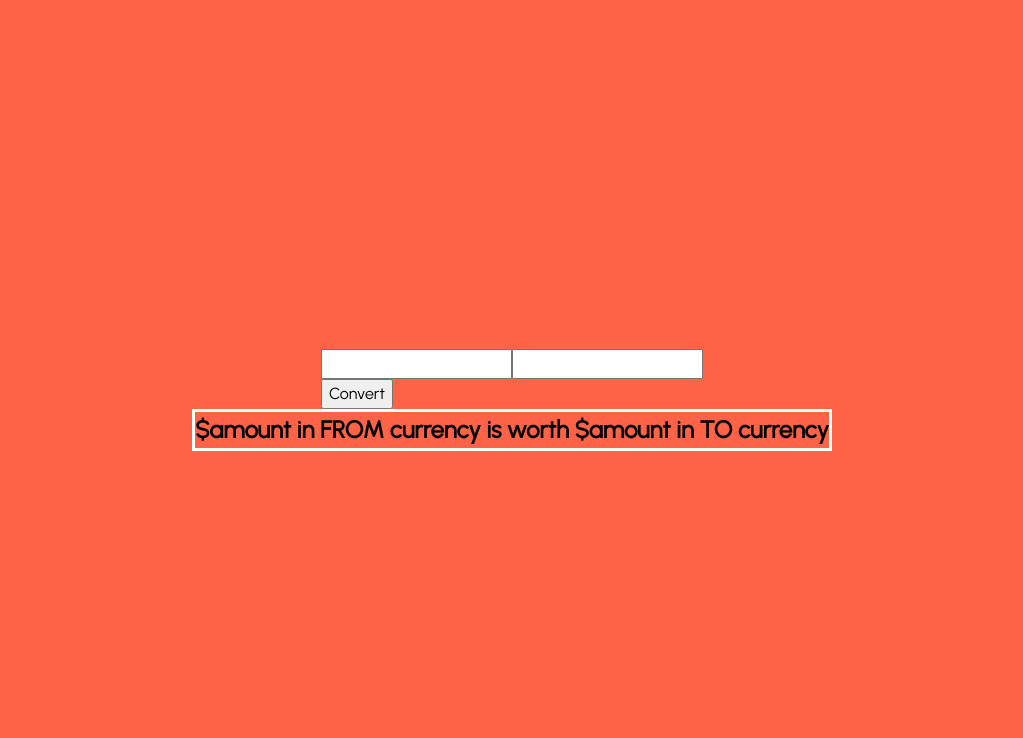
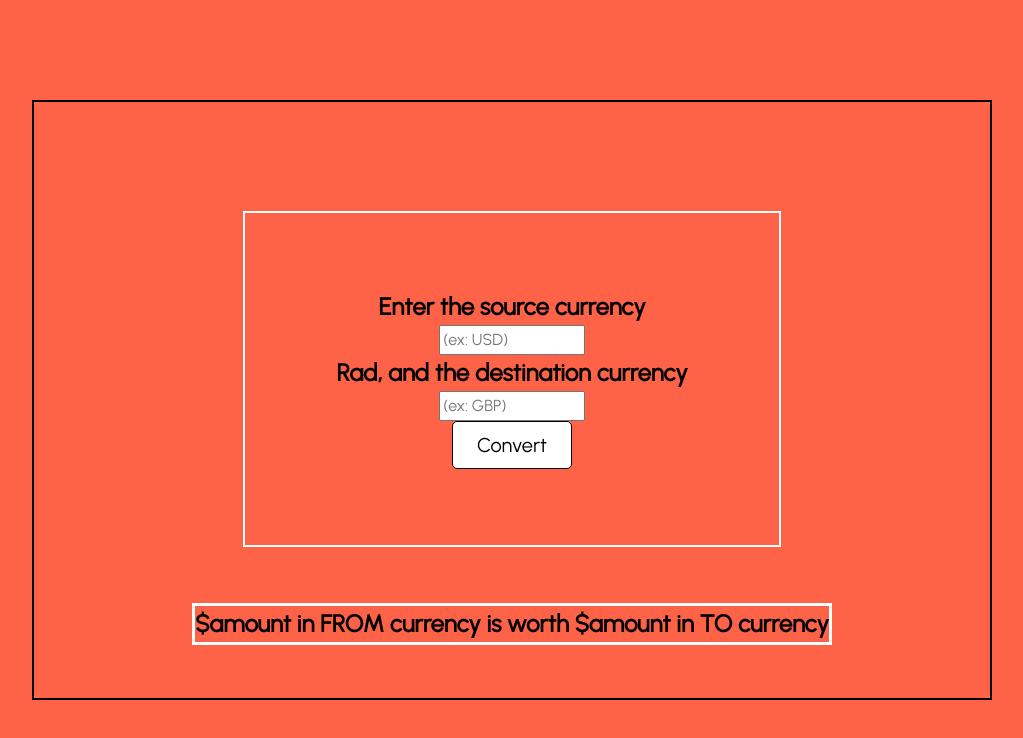
Before and after one commit to reganlosey/currency-converter, a React (Create React App) app: page / in a window 1280 px wide. Shown: the top 738 px of the page, without its empty margins (128-1151 px from the left). Built offline with nearby package versions, Linux system fonts and the light colour scheme.

Commit message:
Adjust styling of form and form container

```diff
--- a/src/App.scss
+++ b/src/App.scss
@@ -5,17 +5,25 @@
   font-family: $main-font;
   font-weight: $main-font-weight;
   height: 100%;
+  background-color: tomato;
+  display:flex;
+  flex-direction: column;
+  justify-content: center;
+  align-items:center;
 }
 
 .main {
-  background-color: tomato;
-  height: 100%;
+  border: 2px solid black;
+  height: 75%;
   display: flex;
+  width: 75%;
   flex-direction: column;
   justify-content: center;
   align-items: center;
 }
 
+
+
 .card-wrapper {
   border: 3px solid white;
 }
--- a/src/App.tsx
+++ b/src/App.tsx
@@ -4,9 +4,7 @@ import Form from './Form/Form';
 import './App.scss';
 
 const App: FC = () => {
-  const [source, setSource] = useState<string>('');
-  const [destination, setDestination] = useState<string>('');
-  const [converted, setConverted] = useState<number>(0);
+
   return (
     <div className="App">
       <div className="main">
--- a/src/Form/Form.scss
+++ b/src/Form/Form.scss
@@ -0,0 +1,34 @@
+
+.exchange-form-wrapper {
+  // border: 2px solid black;
+  height: 75%;
+  display: flex;
+  width: 75%;
+  flex-direction: column;
+  justify-content: center;
+  align-items: center;
+}
+
+.exchange-form {
+  display: flex;
+  flex-flow: column nowrap;
+  justify-content: center;
+  align-items: center;
+  padding: 1.5rem;
+  border: 2px solid white;
+  height: 75%;
+  width:75%;
+}
+
+.form-input {
+  width: 30%;
+}
+
+.convert-btn {
+  padding: 0.5rem 1.5rem;
+  border: 1px solid black;
+  background: white;
+  border-radius: 5px;
+  cursor: pointer;
+  font-size: 1.25rem;
+}
--- a/src/Form/Form.tsx
+++ b/src/Form/Form.tsx
@@ -1,16 +1,23 @@
 import './Form.scss';
-import { FC } from 'react';
+import { FC, useState } from 'react';
 
 const Form: FC = () => {
+  const [source, setSource] = useState<string>('');
+  const [destination, setDestination] = useState<string>('');
+  const [converted, setConverted] = useState<number>(0);
+
+
   return (
     <div className="exchange-form-wrapper">
-      <form className="exhange-form">
-        <input className="form-input form-input--from">
+      <form className="exchange-form">
+        <h2 className="form-text--to">Enter the source currency</h2>
+        <input className="form-input form-input--from" placeholder="(ex: USD)">
         </input>
-        <input className="form-input form-input--to">
+        <h2 className="form-text--from">Rad, and the destination currency</h2>
+        <input className="form-input form-input--to" placeholder="(ex: GBP)">
         </input>
+        <button className="convert-btn">Convert</button>
       </form>
-      <button className="convert-btn">Convert</button>
     </div>
 
   )
```
